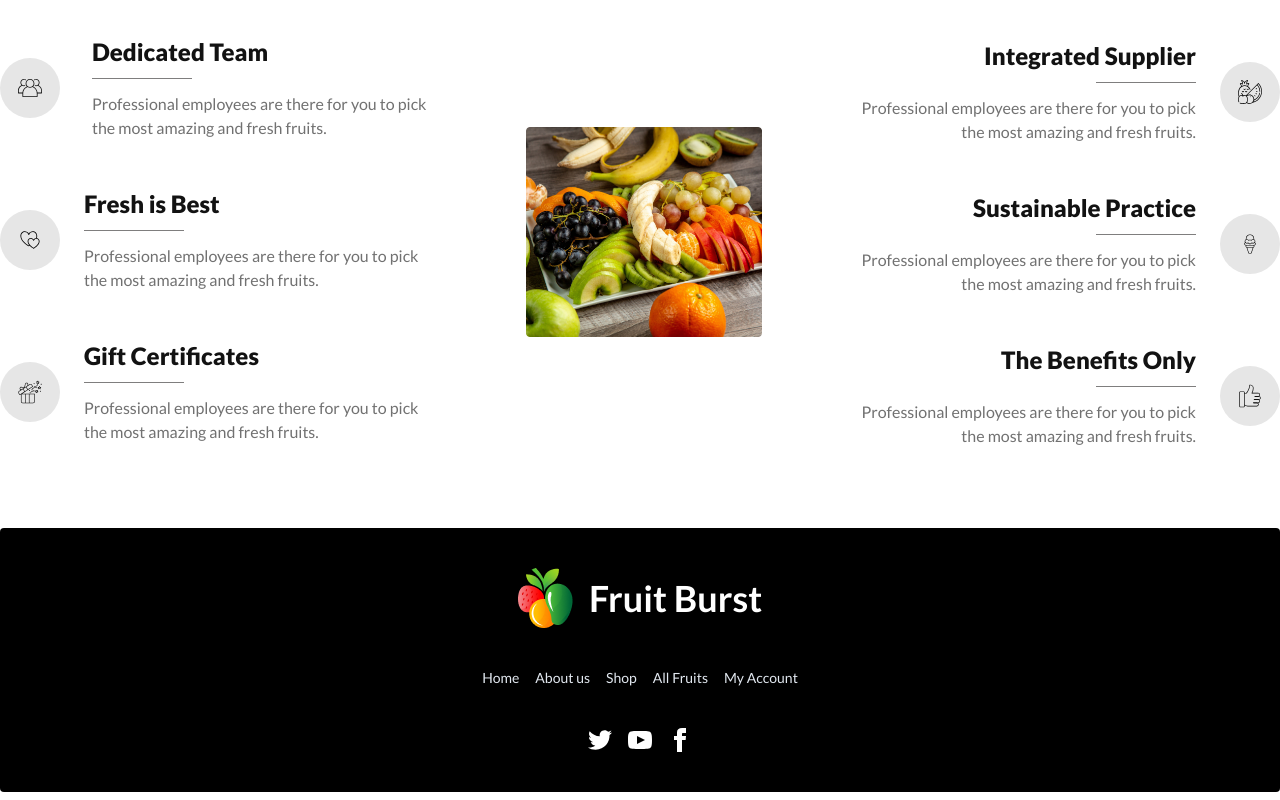
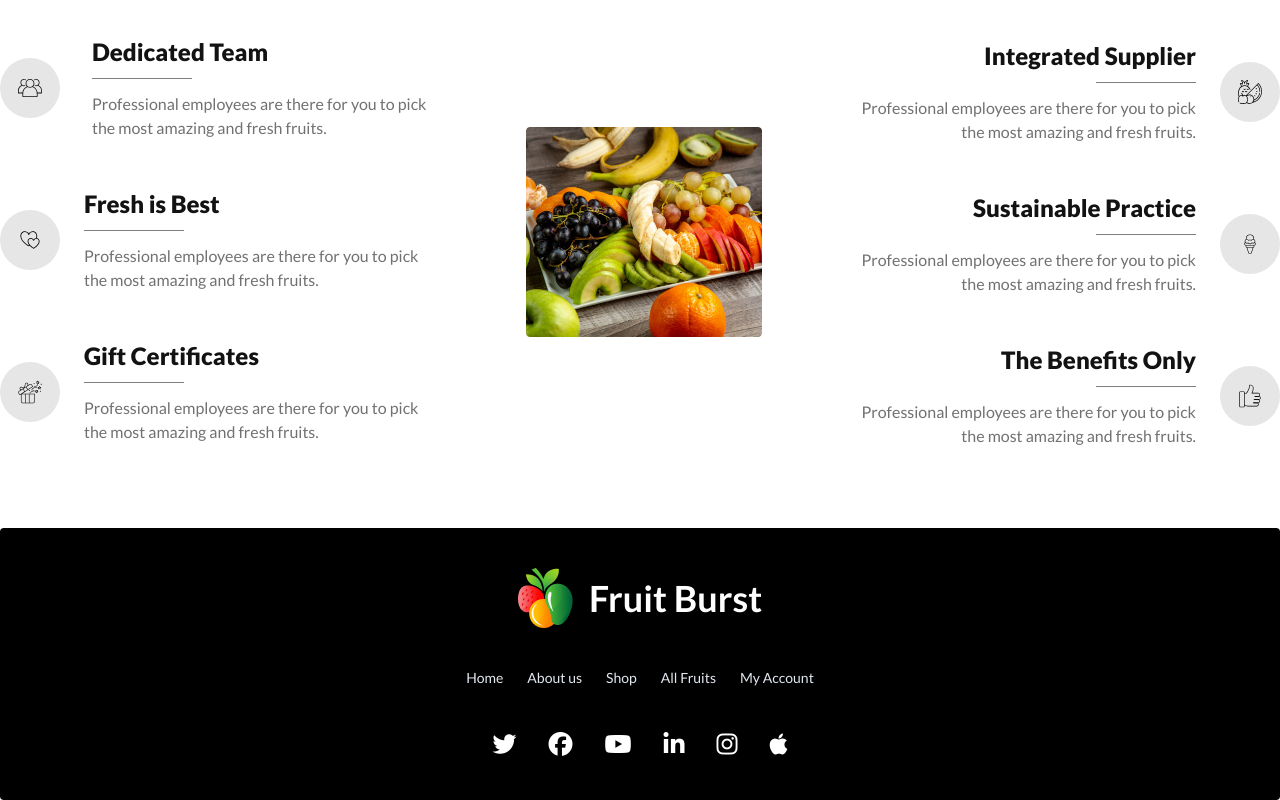
Before and after one commit to Naznin-ara/website-with-tailwind, a plain HTML site: page index.html in a window 1280 px wide. Shown: the part 2730-3530 px from the top of the page. Drawn offline with nearby package versions, Linux system fonts and the light colour scheme.

Commit message:
icon added

```diff
--- a/index.html
+++ b/index.html
@@ -4,6 +4,7 @@
     <meta charset="UTF-8">
     <meta name="viewport" content="width=device-width, initial-scale=1.0">
     <!-- fontawsome -->
+    <script src="https://kit.fontawesome.com/307f30205f.js" crossorigin="anonymous"></script>
     <link rel="stylesheet" href="https://cdnjs.cloudflare.com/ajax/libs/font-awesome/4.5.0/css/font-awesome.css" integrity="sha512-EaaldggZt4DPKMYBa143vxXQqLq5LE29DG/0OoVenoyxDrAScYrcYcHIuxYO9YNTIQMgD8c8gIUU8FQw7WpXSQ==" crossorigin="anonymous" referrerpolicy="no-referrer" />
     <!-- google font -->
     <link rel="preconnect" href="https://fonts.googleapis.com">
@@ -554,7 +555,7 @@
           <img src="./images/logo.png" alt="">
           <h1 class="text-4xl font-bold">Fruit Burst</h1>
         </div>
-        <div class="grid grid-flow-col gap-4 text-slate-200 text-sm">
+        <div class="grid grid-flow-col gap-6 text-slate-200 text-sm">
           <a class="link link-hover">Home</a>
           <a class="link link-hover">About us</a>
           <a class="link link-hover">Shop</a>
@@ -562,10 +563,13 @@
           <a class="link link-hover">My Account</a>
         </div>
         <div>
-          <div class="grid grid-flow-col gap-4">
-            <a><svg xmlns="http://www.w3.org/2000/svg" width="24" height="24" viewBox="0 0 24 24" class="fill-current"><path d="M24 4.557c-.883.392-1.832.656-2.828.775 1.017-.609 1.798-1.574 2.165-2.724-.951.564-2.005.974-3.127 1.195-.897-.957-2.178-1.555-3.594-1.555-3.179 0-5.515 2.966-4.797 6.045-4.091-.205-7.719-2.165-10.148-5.144-1.29 2.213-.669 5.108 1.523 6.574-.806-.026-1.566-.247-2.229-.616-.054 2.281 1.581 4.415 3.949 4.89-.693.188-1.452.232-2.224.084.626 1.956 2.444 3.379 4.6 3.419-2.07 1.623-4.678 2.348-7.29 2.04 2.179 1.397 4.768 2.212 7.548 2.212 9.142 0 14.307-7.721 13.995-14.646.962-.695 1.797-1.562 2.457-2.549z"></path></svg></a>
-            <a><svg xmlns="http://www.w3.org/2000/svg" width="24" height="24" viewBox="0 0 24 24" class="fill-current"><path d="M19.615 3.184c-3.604-.246-11.631-.245-15.23 0-3.897.266-4.356 2.62-4.385 8.816.029 6.185.484 8.549 4.385 8.816 3.6.245 11.626.246 15.23 0 3.897-.266 4.356-2.62 4.385-8.816-.029-6.185-.484-8.549-4.385-8.816zm-10.615 12.816v-8l8 3.993-8 4.007z"></path></svg></a>
-            <a><svg xmlns="http://www.w3.org/2000/svg" width="24" height="24" viewBox="0 0 24 24" class="fill-current"><path d="M9 8h-3v4h3v12h5v-12h3.642l.358-4h-4v-1.667c0-.955.192-1.333 1.115-1.333h2.885v-5h-3.808c-3.596 0-5.192 1.583-5.192 4.615v3.385z"></path></svg></a>
+          <div class="grid grid-flow-col gap-8">
+                <a href="" class="text-2xl "><i class="fa fa-twitter " aria-hidden="true"></i></a>
+                <a href="" class="text-2xl "><i class="fa fa-facebook-official " aria-hidden="true"></i></a>
+                <a href="" class="text-2xl"><i class="fab fa-youtube" aria-hidden="true"></i></a>
+                <a href="" class="text-2xl"><i class="fa fa-linkedin" aria-hidden="true"></i></a>
+                <a href="" class="text-2xl"><i class="fa fa-instagram" aria-hidden="true"></i></a>
+                <a href="" class="text-2xl"><i class="fa fa-apple" aria-hidden="true"></i></a>
           </div>
         </div>
 
```
